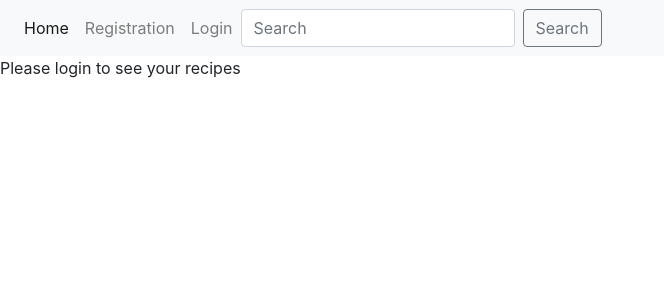
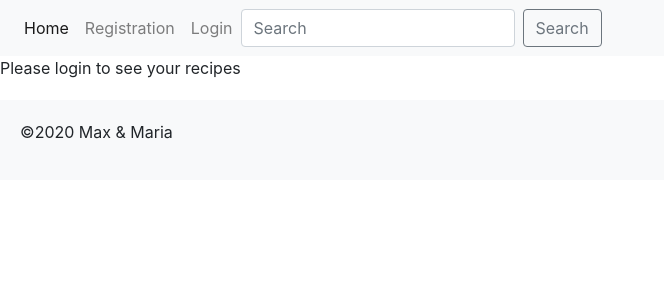
Before and after one commit to galubezzz/cookbook, a React (Create React App) app in the folder frontend/: page / in a window 1280 px wide. Shown: the top 300 px of the page, without its empty margins (0-664 px from the left). Built offline with nearby package versions, Linux system fonts and the light colour scheme.

Commit message:
Add footer

```diff
--- a/frontend/src/App.css
+++ b/frontend/src/App.css
@@ -226,3 +226,14 @@
 .popover-button{
     width: 76px;
 }
+
+.footer-container {
+    margin-top: 20px;
+    padding: 0;
+    background-color: #f8f9fa!important;
+    height: 80px;
+}
+
+.footer {
+    padding: 20px;
+}
--- a/frontend/src/App.js
+++ b/frontend/src/App.js
@@ -130,6 +130,8 @@ function App() {
                     <UserLogin onLogin={(user) => dispatch({type: 'login', payload: user})}/>
                 </Route>
             </Router>
+            <div class='footer-container'>
+                <div class='footer'>&#169;2020 Max & Maria</div></div>
         </UserContext.Provider>
     );
 }
```
